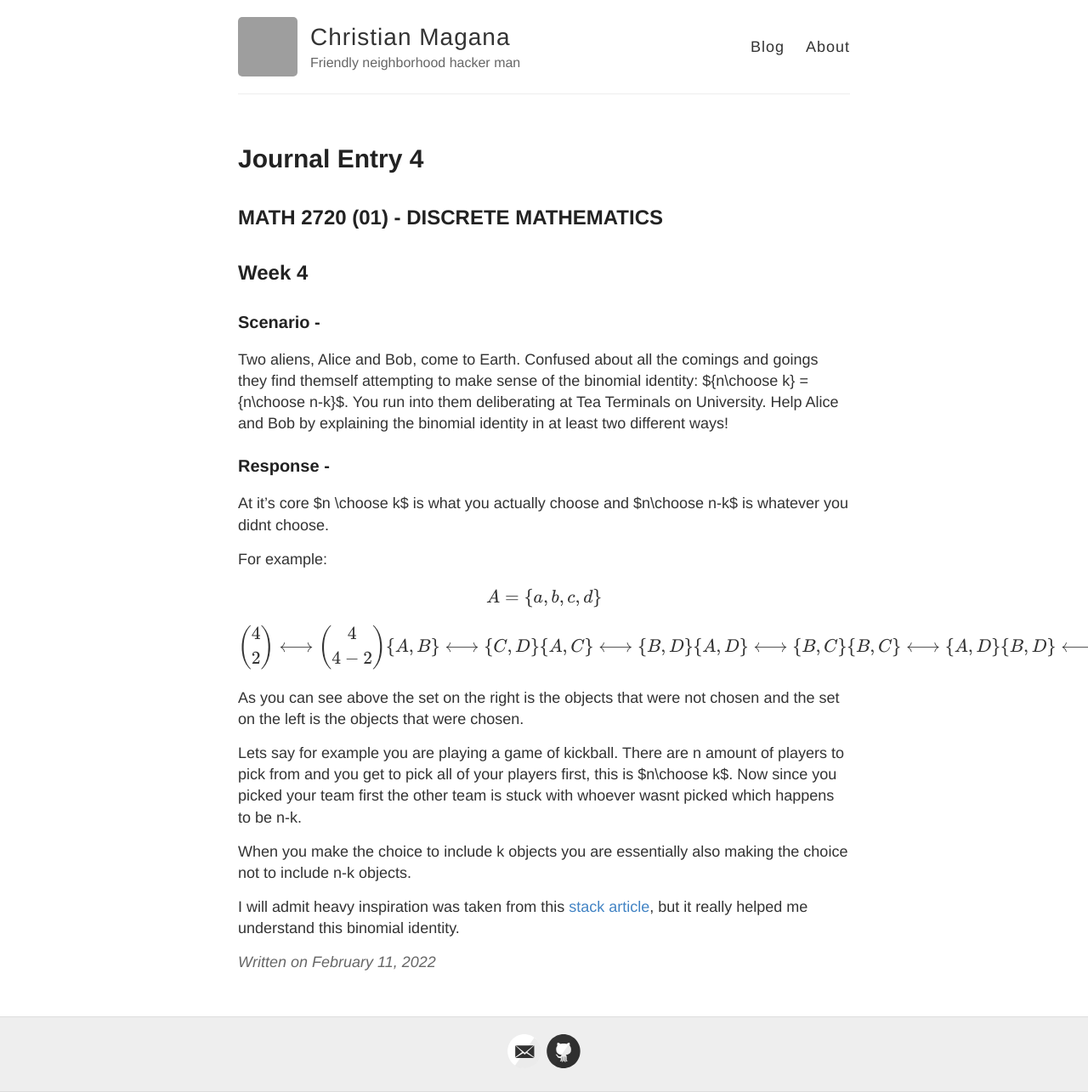
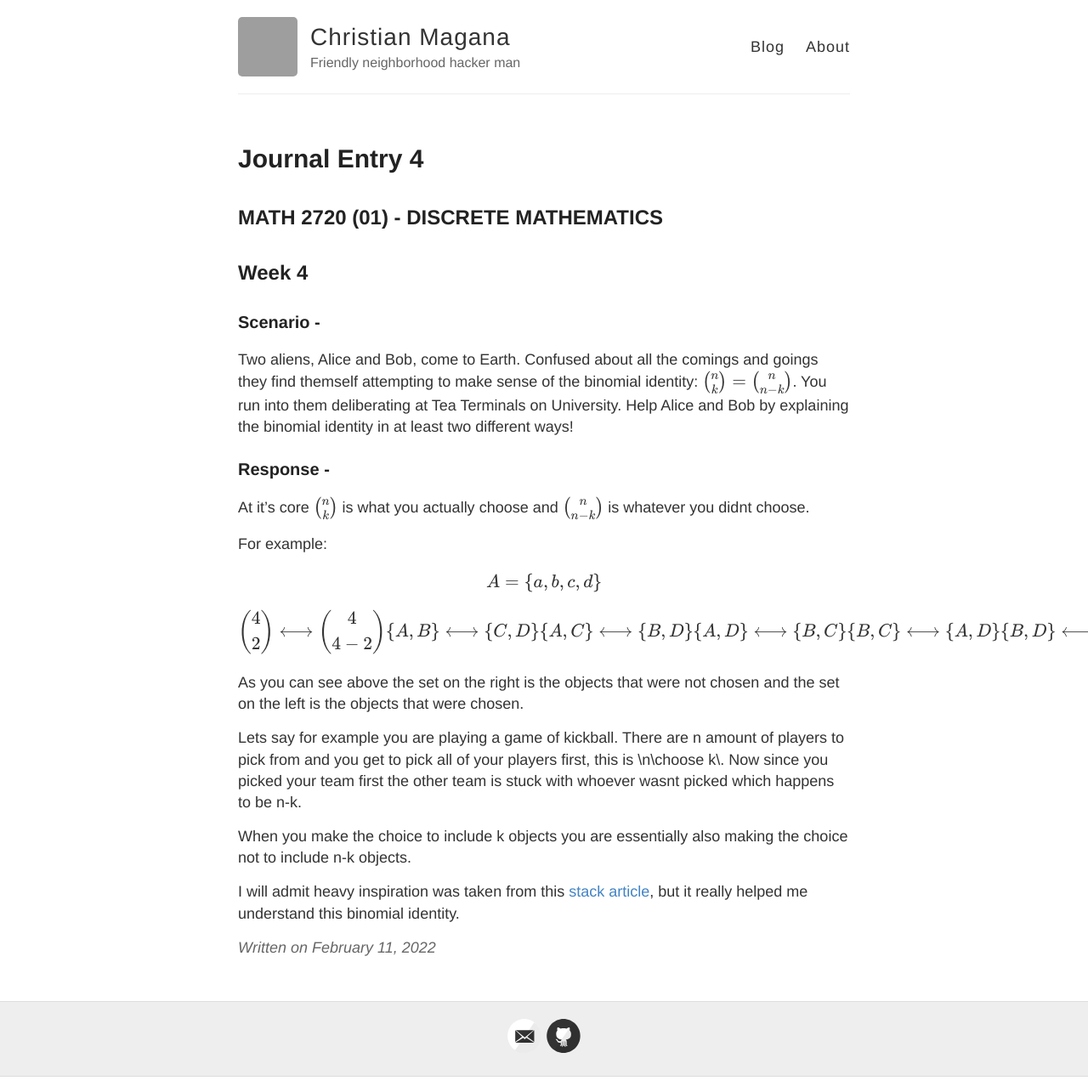
Before and after one commit to M00NLIG7/m00nlig7.github.io, a Jekyll site: the page built from docs/_posts/2022-2-11-Week-4.md, in a window 1280 px wide. Shown: the whole page at 85% size. Built offline with Jekyll 4.4.1, drawn with Linux system fonts in a browser that asks for light colours; formulas are drawn with MathJax 3; a script that is not in the unit is left out; some of the changed lines change nothing that is shown; grey boxes are pictures that could not be loaded.

Commit message:
Fixed latex

```diff
--- /dev/null
+++ b/docs/_includes/mathjax.html
@@ -0,0 +1,20 @@
+{% if page.mathjax %}
+<script type="text/x-mathjax-config">
+  MathJax.Hub.Config({
+    tex2jax: {
+      inlineMath: [ ['$','$'], ["\\(","\\)"] ],
+      processEscapes: true
+    }
+  });
+</script>
+<script
+  type="text/javascript"
+  charset="utf-8"
+  src="https://cdn.mathjax.org/mathjax/latest/MathJax.js?config=TeX-AMS-MML_HTMLorMML"
+></script>
+<script
+  type="text/javascript"
+  charset="utf-8"
+  src="https://vincenttam.github.io/javascripts/MathJaxLocal.js"
+></script>
+{% endif %}
--- a/docs/_layouts/post.html
+++ b/docs/_layouts/post.html
@@ -2,10 +2,7 @@
 layout: default
 ---
 
-<script
-  src="https://cdn.mathjax.org/mathjax/latest/MathJax.js?config=TeX-AMS-MML_HTMLorMML"
-  type="text/javascript"
-></script>
+{% include mathjax.html %}
 <article class="post">
   <h1>{{ page.title }}</h1>
 
--- a/docs/_posts/2022-2-11-Week-4.md
+++ b/docs/_posts/2022-2-11-Week-4.md
@@ -21,19 +21,11 @@ For example:
 
 $$A=\{a,b,c,d\}$$
 
-$$
-{4\choose 2} \longleftrightarrow {4\choose 4-2}\newline
-\{A,B\} \longleftrightarrow \{C,D\} \newline
-\{A,C\} \longleftrightarrow \{B,D\} \newline
-\{A,D\} \longleftrightarrow \{B,C\} \newline
-\{B,C\} \longleftrightarrow \{A,D\} \newline
-\{B,D\} \longleftrightarrow \{A,C\} \newline
-\{C,D\} \longleftrightarrow \{A,B\} \newline
-$$
+$${4\choose 2} \longleftrightarrow {4\choose 4-2}\newline\{A,B\} \longleftrightarrow \{C,D\} \newline\{A,C\} \longleftrightarrow \{B,D\} \newline\{A,D\} \longleftrightarrow \{B,C\} \newline\{B,C\} \longleftrightarrow \{A,D\} \newline\{B,D\} \longleftrightarrow \{A,C\} \newline\{C,D\} \longleftrightarrow \{A,B\} \newline$$
 
 As you can see above the set on the right is the objects that were not chosen and the set on the left is the objects that were chosen.
 
-Lets say for example you are playing a game of kickball. There are n amount of players to pick from and you get to pick all of your players first, this is $n\choose k$. Now since you picked your team first the other team is stuck with whoever wasnt picked which happens to be n-k.
+Lets say for example you are playing a game of kickball. There are n amount of players to pick from and you get to pick all of your players first, this is \\n\choose k\\. Now since you picked your team first the other team is stuck with whoever wasnt picked which happens to be n-k.
 
 When you make the choice to include k objects you are essentially also making the choice not to include n-k objects.
 
```
